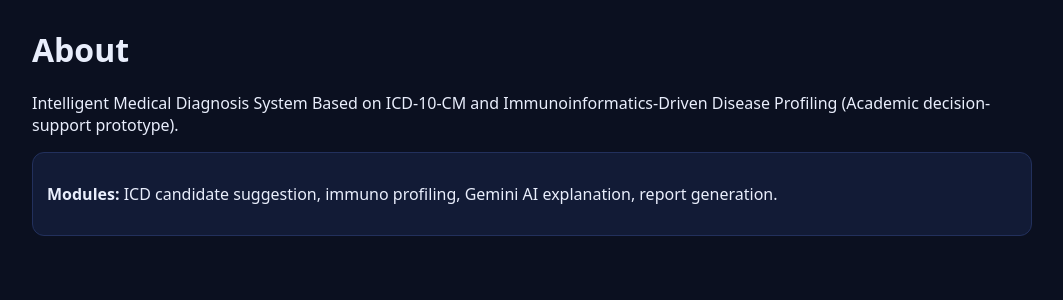
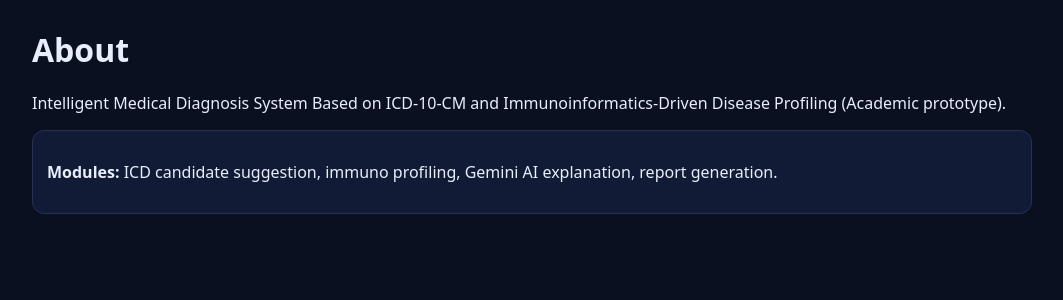
Before and after one commit to Vyshno9900/MEDICAL-DIAGNOSIS-ASSISTANT, a FastAPI app: template templates/templates/templates/about.html in a window 1280 px wide. Shown: the part 50-350 px from the top of the page, without its empty margins (108-1171 px from the left). Run offline with FastAPI, Linux system fonts and the light colour scheme; the template is opened without the code that fills it, so the values that code supplies are empty.

Commit message:
Refactor about.html content for clarity
Removed extra line breaks in the about page description.

```diff
--- a/templates/templates/templates/about.html
+++ b/templates/templates/templates/about.html
@@ -2,10 +2,7 @@
 {% block title %}About - IMDS{% endblock %}
 {% block content %}
   <h1>About</h1>
-  <p>
-    Intelligent Medical Diagnosis System Based on ICD-10-CM and Immunoinformatics-Driven Disease Profiling
-    (Academic decision-support prototype).
-  </p>
+  <p>Intelligent Medical Diagnosis System Based on ICD-10-CM and Immunoinformatics-Driven Disease Profiling (Academic prototype).</p>
   <div class="card">
     <p><b>Modules:</b> ICD candidate suggestion, immuno profiling, Gemini AI explanation, report generation.</p>
   </div>
```
